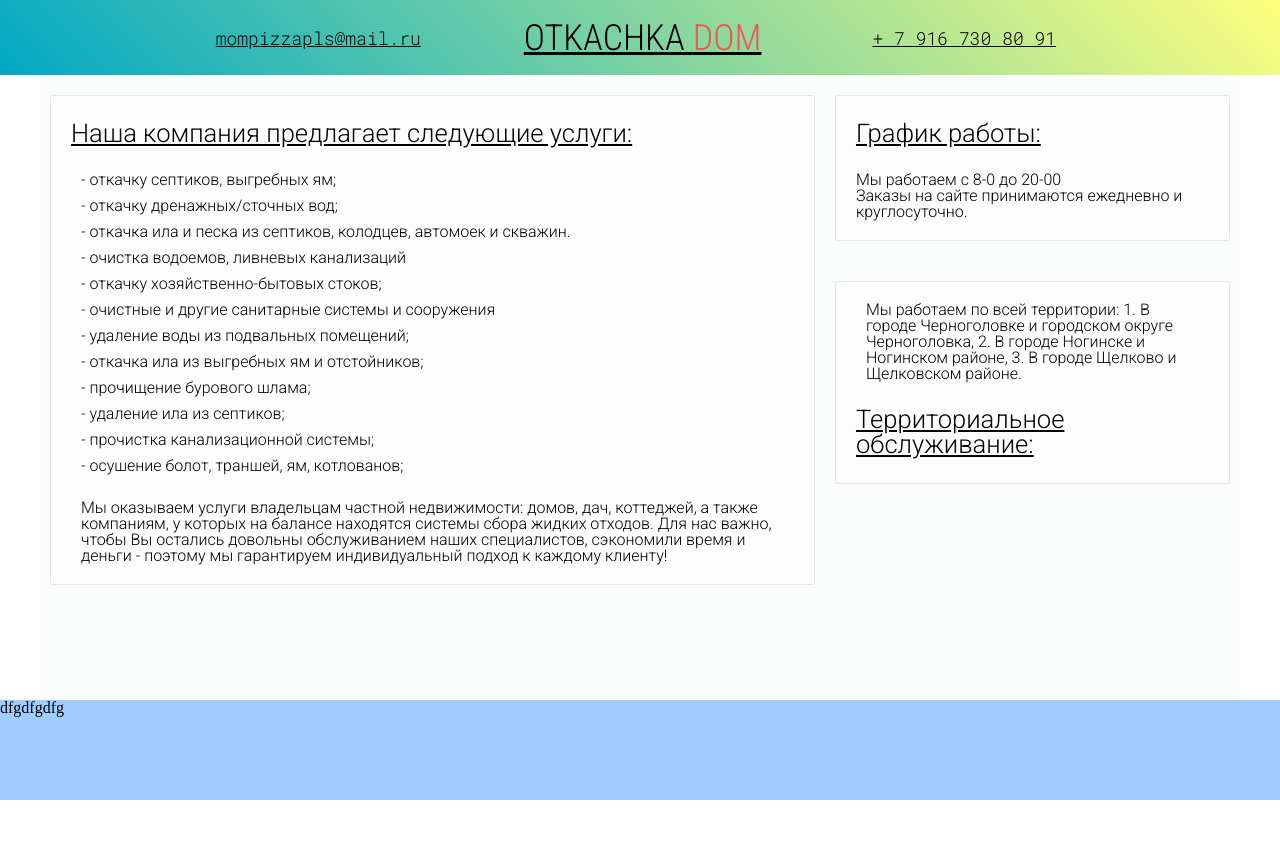
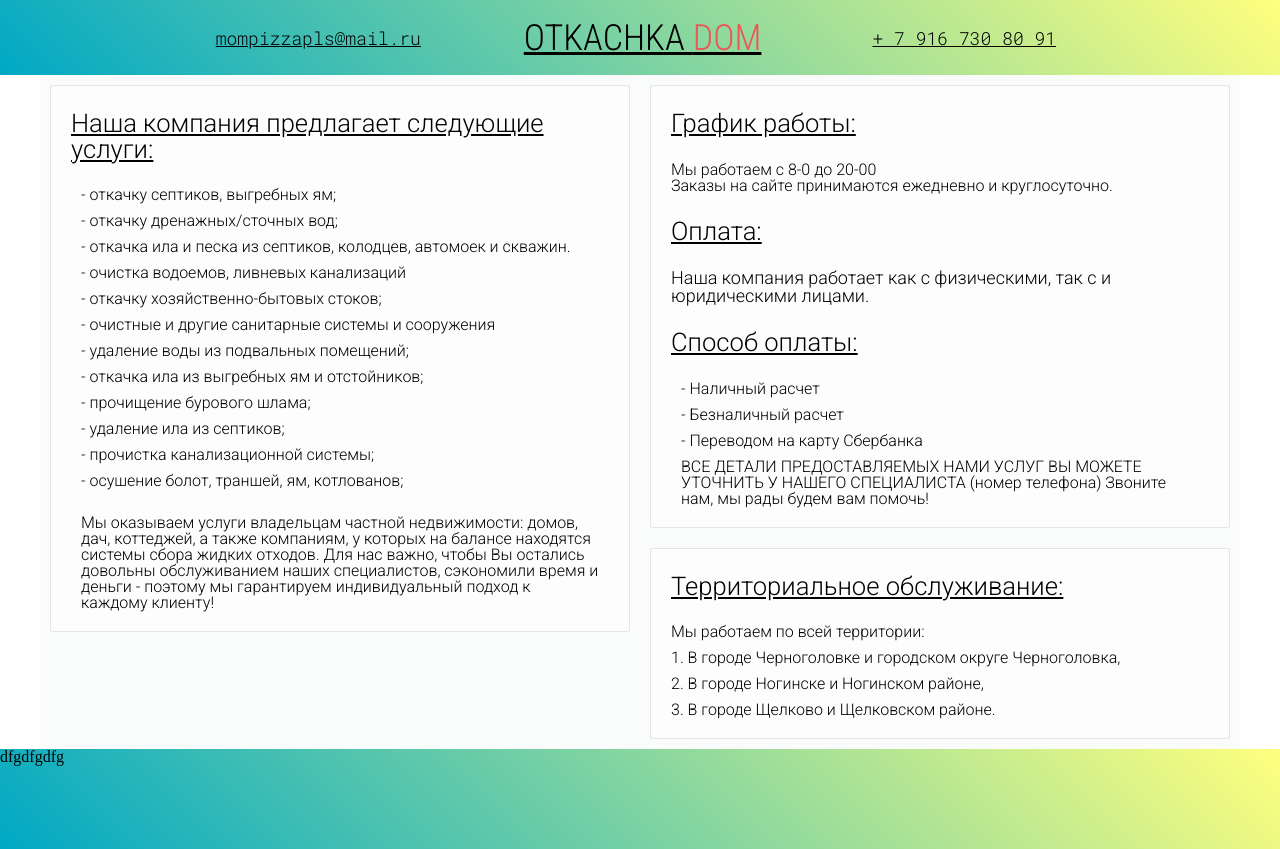
Before and after one commit to spudro228/septic-landing, a website: page index.html in a window 1280 px wide. Before the commit the page ends 800 px from the top, so only its background shows below. Drawn offline with nearby package versions, Linux system fonts and the light colour scheme; files that its build step writes are made by us from their sources.

Commit message:
complitr cards

```diff
--- a/index.html
+++ b/index.html
@@ -58,25 +58,45 @@
                         </div>
                     </div>
                 </div>
-                <div class="column">
+                <div class="column column-width-50">
                     <div class="work-schedule card">
 
                         <div class="card-header">График работы:</div>
                         <div class="card-body card-body__schedule">
                             <p>Мы работаем с 8-0 до 20-00</p>
                             <p>Заказы на сайте принимаются ежедневно и круглосуточно.</p></div>
+                        <div class="card-header">Оплата:</div>
+                        <div class="card-body__schedule">
+                            Наша компания работает как с физическими,
+                            так с и юридическими лицами.
+                        </div>
+                        <div class="card-header">Способ оплаты:</div>
+                        <div class="card-body"><ul>
+                            <li>- Наличный расчет</li>
+                            <li>- Безналичный расчет</li>
+                            <li>- Переводом на карту Сбербанка</li>
+                        </ul>
+                        ВСЕ ДЕТАЛИ ПРЕДОСТАВЛЯЕМЫХ НАМИ УСЛУГ ВЫ МОЖЕТЕ УТОЧНИТЬ У НАШЕГО СПЕЦИАЛИСТА (номер телефона)
+                        Звоните нам, мы рады будем вам помочь!</div>
                     </div>
                     <div class="work-price card">
-                        <div class="card-body">
+                        <div class="card-header">Территориальное обслуживание:</div>
+
+                        <div class="card-body card-body__schedule">
                             Мы работаем по всей территории:
                             <!--<ul>-->
-                                <!--<li></li>-->
+                            <!--<li></li>-->
                             <!--</ul>-->
-                            1. В городе Черноголовке и городском округе Черноголовка,
-                            2. В городе Ногинске и Ногинском районе,
-                            3. В городе Щелково и Щелковском районе.
+                            <!--1. В городе Черноголовке и городском округе Черноголовка,-->
+                            <!--2. В городе Ногинске и Ногинском районе,-->
+                            <!--3. В городе Щелково и Щелковском районе.-->
+
+                            <ul>
+                                <li> 1. В городе Черноголовке и городском округе Черноголовка,</li>
+                                <li> 2. В городе Ногинске и Ногинском районе,</li>
+                                <li> 3. В городе Щелково и Щелковском районе.</li>
+                            </ul>
                         </div>
-                        <div class="card-header">Территориальное обслуживание:</div>
                     </div>
                 </div>
             </div>
--- a/scss/card.scss
+++ b/scss/card.scss
@@ -6,7 +6,7 @@
   //min-width: $break-small;
   border: 1px solid rgba(165, 165, 165, 0.28);
   border-radius: 3px;
-  margin: 20px 10px;
+  margin: 10px 10px;
   //height: 100%;
   @media (max-width: $break-small) {
     margin: 0;
--- a/scss/example2.scss
+++ b/scss/example2.scss
@@ -31,6 +31,9 @@ html, body {
   display: flex;
   flex-direction: column;
 }
+.column-width-50{
+  width: 100%;
+}
 
 .container {
   display: flex;
@@ -55,7 +58,7 @@ html, body {
   &-footer {
     flex: none;
     height: 100px;
-    background-color: #9fcdff;
+    background-image: linear-gradient(45deg, #00A8C5 0%, #FFFF7E 100%);
 
   }
 
@@ -76,7 +79,6 @@ html, body {
   }
   .container-menu {
     height: auto;
-    background-color: #08AEEA;
     background-image: linear-gradient(45deg, #00A8C5 0%, #FFFF7E 100%);
 
     .wrap-icons {
@@ -145,19 +147,21 @@ html, body {
     }
   }
   .work-resume {
-    max-width: 500%;
+    width: 100%;
     @media (max-width: $break-medium) {
+      max-width: 100%;
       margin-right: auto;
       margin-left: auto;
     }
   }
   .work-schedule {
+    //width: 100%;
     max-width: 100%;
     @media (max-width: $break-medium) {
       margin-top: 10px;
       margin-right: auto;
       margin-left: auto;
-      width: 515px;
+      max-width: 100%;
     }
   }
   .work-price {
@@ -166,7 +170,7 @@ html, body {
       margin-top: 10px;
       margin-right: auto;
       margin-left: auto;
-      width: 515px;
+      max-width: 100%;
     }
   }
 }
```
